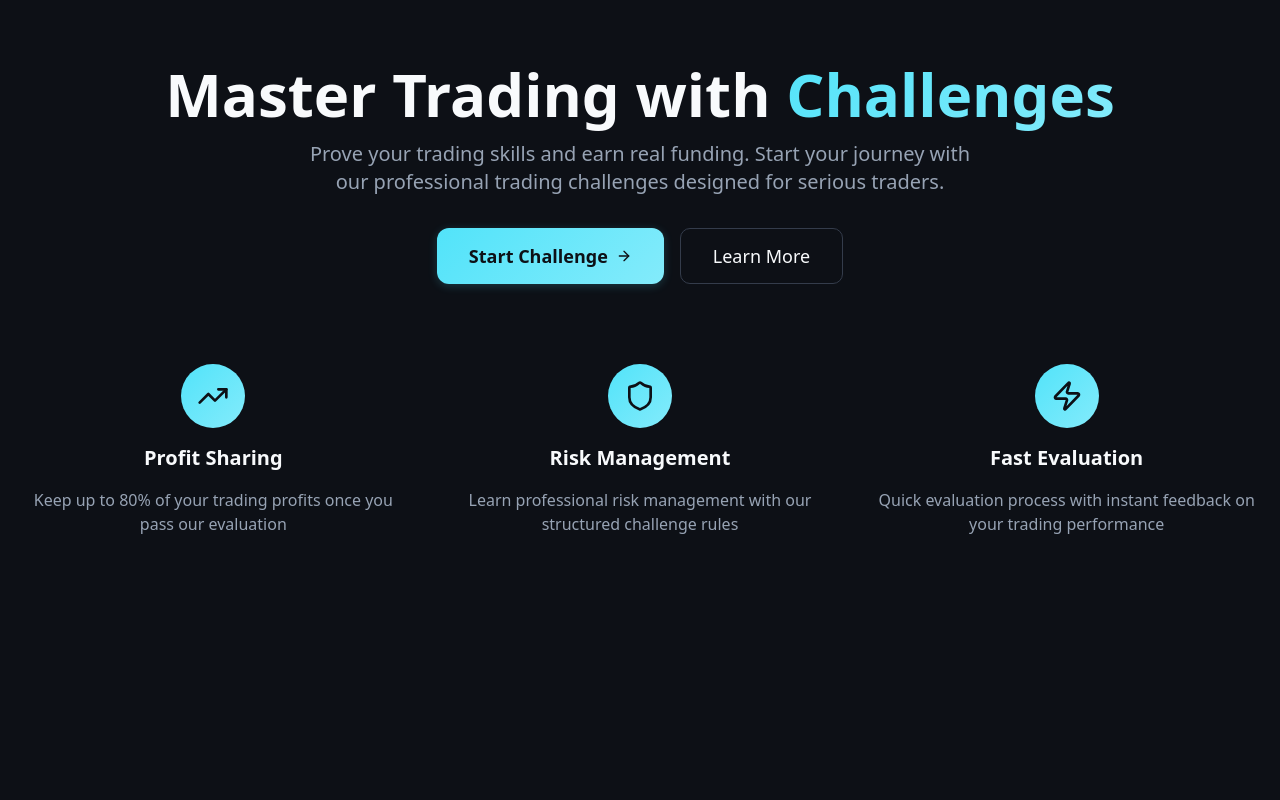
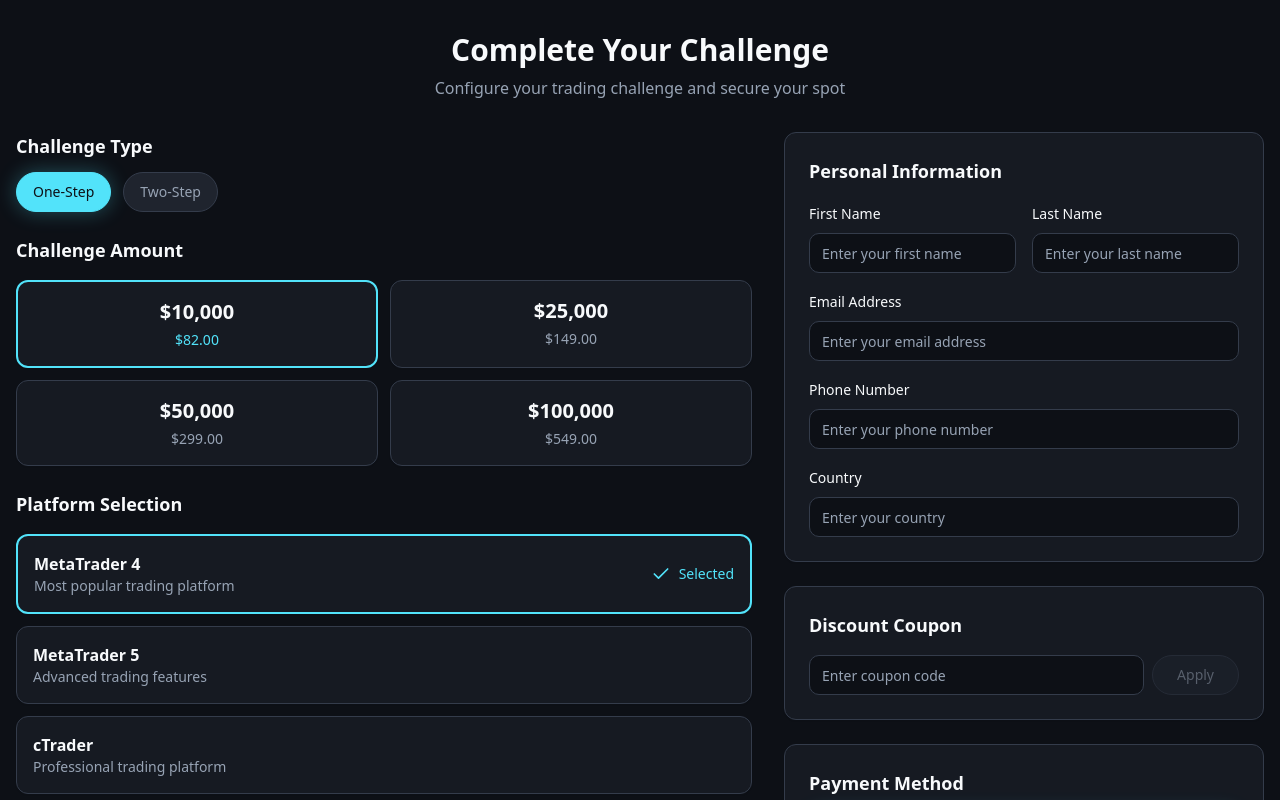
Before and after one commit to samueltg92/challenge-checkout-flow, a React (Vite) app: page / in a window 1280 px wide. Shown: the top 800 px of the page. Built offline with nearby package versions, Linux system fonts and the light colour scheme.

Commit message:
Remove landing page and redirect to checkout
Remove the landing page and redirect the root path to the checkout page.

```diff
--- a/src/App.tsx
+++ b/src/App.tsx
@@ -3,7 +3,6 @@ import { Toaster as Sonner } from "@/components/ui/sonner";
 import { TooltipProvider } from "@/components/ui/tooltip";
 import { QueryClient, QueryClientProvider } from "@tanstack/react-query";
 import { BrowserRouter, Routes, Route } from "react-router-dom";
-import Index from "./pages/Index";
 import Checkout from "./pages/Checkout";
 import NotFound from "./pages/NotFound";
 
@@ -16,8 +15,7 @@ const App = () => (
       <Sonner />
       <BrowserRouter>
         <Routes>
-          <Route path="/" element={<Index />} />
-          <Route path="/checkout" element={<Checkout />} />
+          <Route path="/" element={<Checkout />} />
           {/* ADD ALL CUSTOM ROUTES ABOVE THE CATCH-ALL "*" ROUTE */}
           <Route path="*" element={<NotFound />} />
         </Routes>
--- a/src/pages/Index.tsx
+++ /dev/null
@@ -1,72 +0,0 @@
-import { Button } from "@/components/ui/button"
-import { ArrowRight, TrendingUp, Shield, Zap } from "lucide-react"
-import { Link } from "react-router-dom"
-
-const Index = () => {
-  return (
-    <div className="min-h-screen bg-background">
-      {/* Hero Section */}
-      <div className="container mx-auto px-4 py-16">
-        <div className="text-center space-y-8">
-          <div className="space-y-4 animate-fade-in">
-            <h1 className="text-5xl lg:text-6xl font-bold text-foreground">
-              Master Trading with
-              <span className="bg-gradient-primary bg-clip-text text-transparent"> Challenges</span>
-            </h1>
-            <p className="text-xl text-muted-foreground max-w-2xl mx-auto">
-              Prove your trading skills and earn real funding. Start your journey with our
-              professional trading challenges designed for serious traders.
-            </p>
-          </div>
-
-          <div className="flex flex-col sm:flex-row gap-4 justify-center items-center animate-slide-up">
-            <Link to="/checkout">
-              <Button variant="checkout" size="xl" className="group">
-                Start Challenge
-                <ArrowRight className="w-5 h-5 group-hover:translate-x-1 transition-transform" />
-              </Button>
-            </Link>
-            <Button variant="outline" size="xl">
-              Learn More
-            </Button>
-          </div>
-        </div>
-
-        {/* Features */}
-        <div className="grid md:grid-cols-3 gap-8 mt-20">
-          <div className="text-center space-y-4 animate-fade-in">
-            <div className="w-16 h-16 bg-gradient-primary rounded-full flex items-center justify-center mx-auto">
-              <TrendingUp className="w-8 h-8 text-primary-foreground" />
-            </div>
-            <h3 className="text-xl font-semibold text-foreground">Profit Sharing</h3>
-            <p className="text-muted-foreground">
-              Keep up to 80% of your trading profits once you pass our evaluation
-            </p>
-          </div>
-
-          <div className="text-center space-y-4 animate-fade-in" style={{ animationDelay: '0.1s' }}>
-            <div className="w-16 h-16 bg-gradient-primary rounded-full flex items-center justify-center mx-auto">
-              <Shield className="w-8 h-8 text-primary-foreground" />
-            </div>
-            <h3 className="text-xl font-semibold text-foreground">Risk Management</h3>
-            <p className="text-muted-foreground">
-              Learn professional risk management with our structured challenge rules
-            </p>
-          </div>
-
-          <div className="text-center space-y-4 animate-fade-in" style={{ animationDelay: '0.2s' }}>
-            <div className="w-16 h-16 bg-gradient-primary rounded-full flex items-center justify-center mx-auto">
-              <Zap className="w-8 h-8 text-primary-foreground" />
-            </div>
-            <h3 className="text-xl font-semibold text-foreground">Fast Evaluation</h3>
-            <p className="text-muted-foreground">
-              Quick evaluation process with instant feedback on your trading performance
-            </p>
-          </div>
-        </div>
-      </div>
-    </div>
-  );
-};
-
-export default Index;
```
